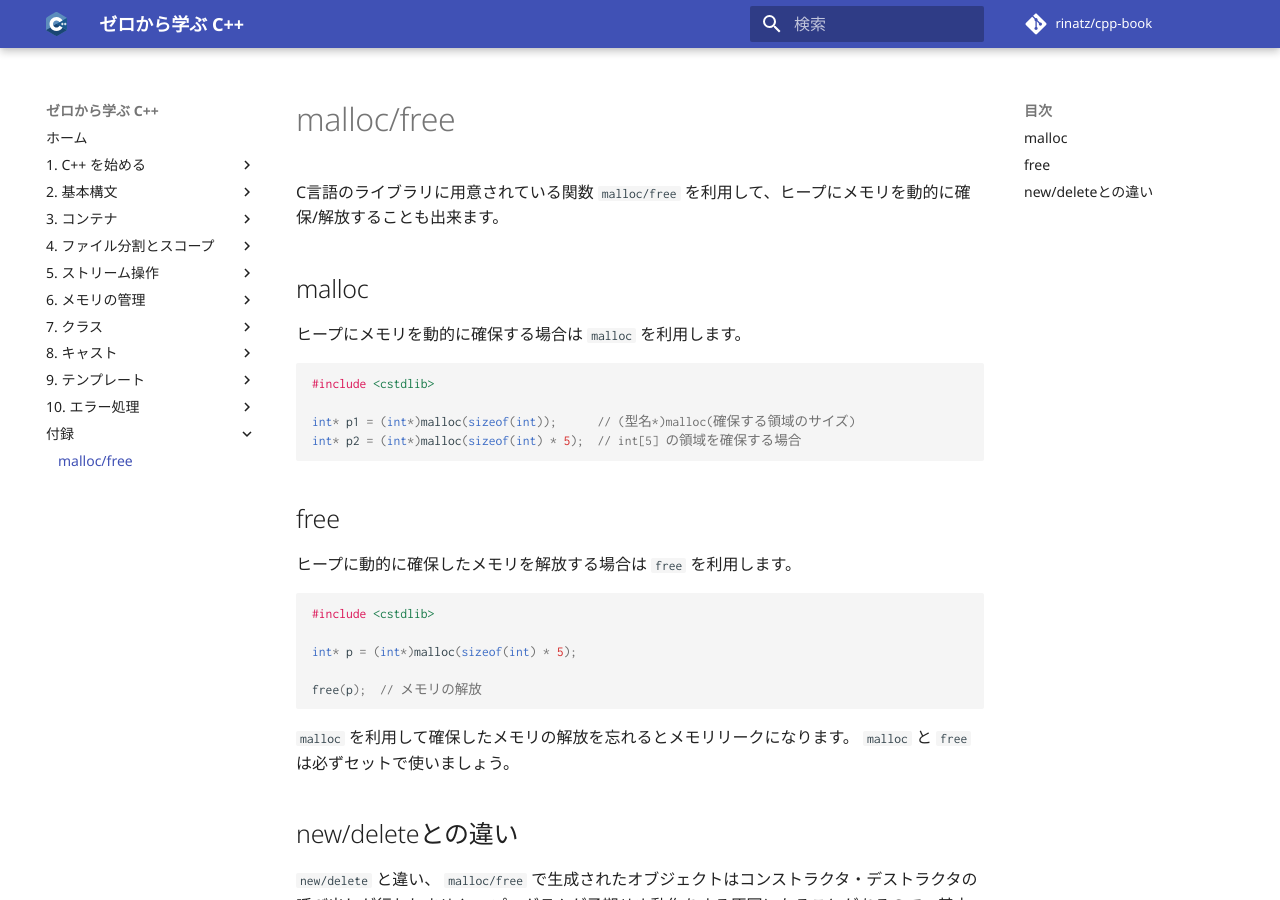
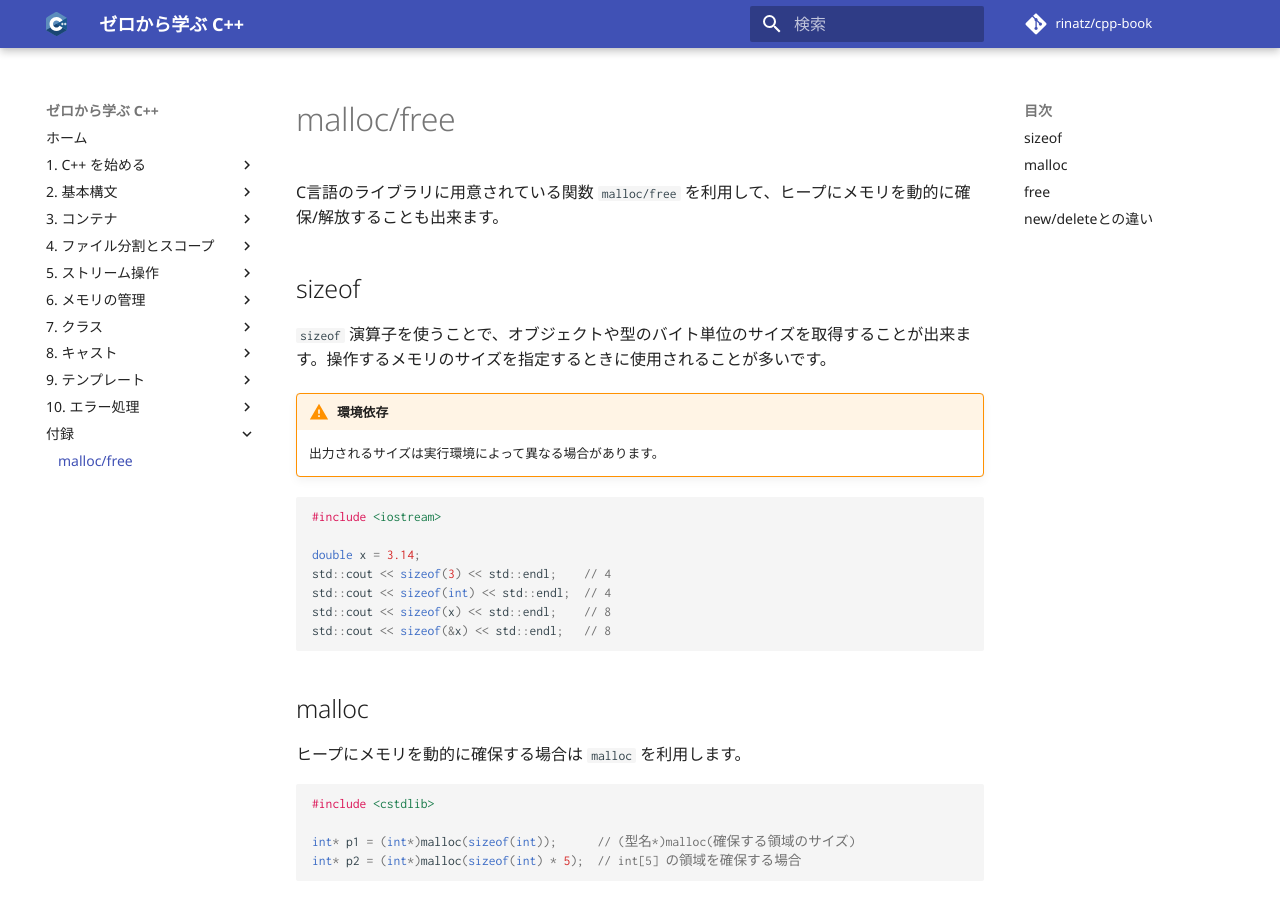
Before and after one commit to rinatz/cpp-book, an MkDocs documentation site: the page built from docs/appendix-malloc-and-free.md, in a window 1280 px wide and 900 px high. Built offline with MkDocs 1.6.1 and Material for MkDocs 9.7.7, drawn with Linux system fonts in a browser that asks for light colours; comment, search, counter and statistics services are not loaded.

Commit message:
Explain sizeof operator

````diff
--- a/docs/appendix-malloc-and-free.md
+++ b/docs/appendix-malloc-and-free.md
@@ -1,6 +1,23 @@
 # malloc/free
 
 C言語のライブラリに用意されている関数 `malloc/free` を利用して、ヒープにメモリを動的に確保/解放することも出来ます。
+
+## sizeof
+
+`sizeof` 演算子を使うことで、オブジェクトや型のバイト単位のサイズを取得することが出来ます。操作するメモリのサイズを指定するときに使用されることが多いです。
+
+!!! warning "環境依存"
+    出力されるサイズは実行環境によって異なる場合があります。
+
+```cpp
+#include <iostream>
+
+double x = 3.14;
+std::cout << sizeof(3) << std::endl;    // 4
+std::cout << sizeof(int) << std::endl;  // 4
+std::cout << sizeof(x) << std::endl;    // 8
+std::cout << sizeof(&x) << std::endl;   // 8
+```
 
 ## malloc
 
````
